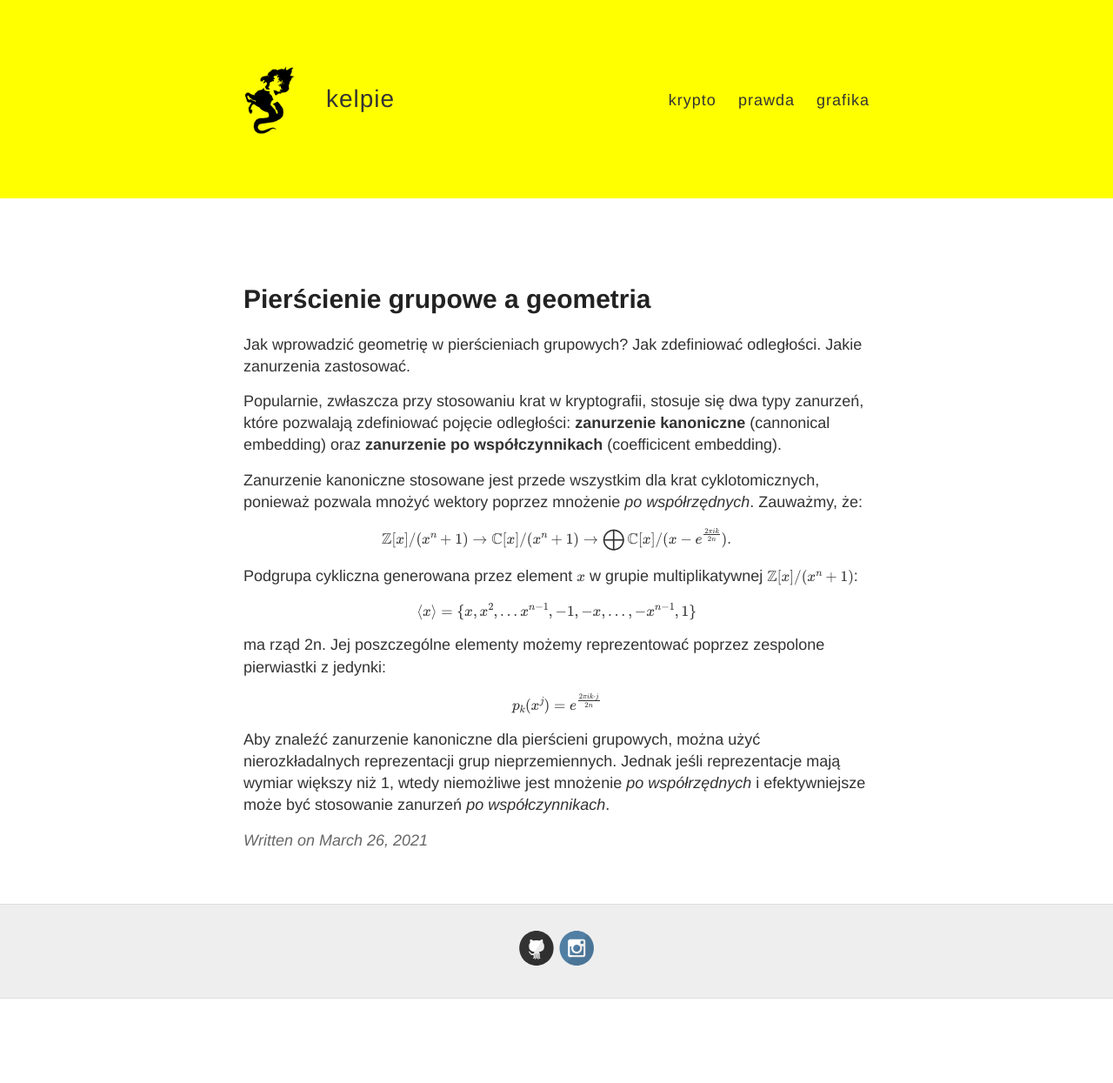
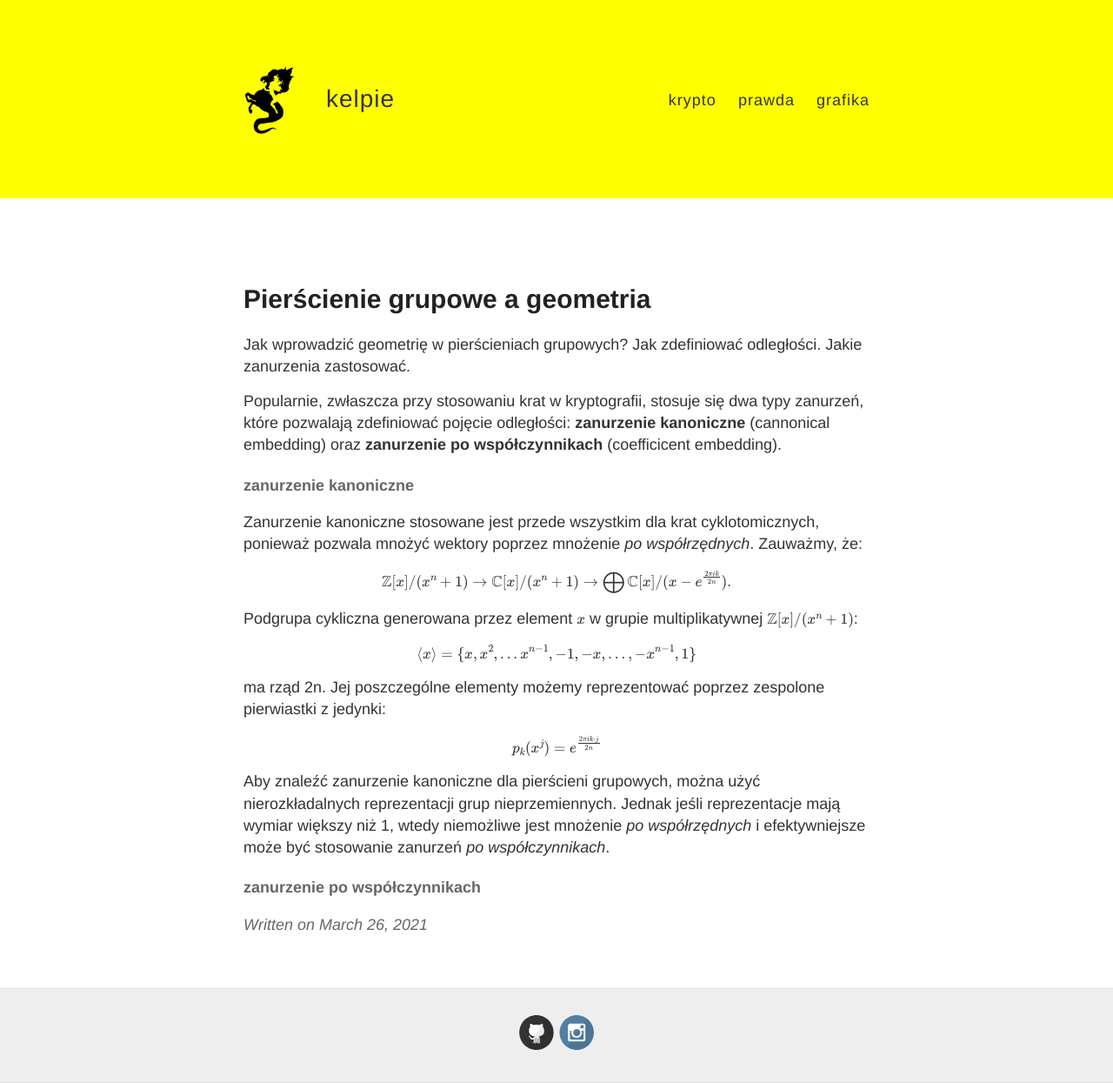
Before and after one commit to keIpie/keIpie.github.io, a Jekyll site: the page built from rg/_posts/2021-3-26-rg-zanurzenia.md, in a window 1280 px wide. Shown: the whole page at 87% size. Built offline with Jekyll 4.4.1, drawn with Linux system fonts in a browser that asks for light colours; formulas are drawn with MathJax 3; before the commit the page ends 1148 px from its top, so only the background shows below that.

Commit message:
gr zanurzenia

```diff
--- a/rg/_posts/2021-3-26-rg-zanurzenia.md
+++ b/rg/_posts/2021-3-26-rg-zanurzenia.md
@@ -9,6 +9,8 @@ Jakie zanurzenia zastosować.
 Popularnie, zwłaszcza przy stosowaniu krat w kryptografii, stosuje się dwa typy zanurzeń, które
 pozwalają zdefiniować pojęcie odległości: **zanurzenie kanoniczne** (cannonical embedding) oraz
 **zanurzenie po współczynnikach** (coefficicent embedding).
+
+#### zanurzenie kanoniczne
 
 Zanurzenie kanoniczne stosowane jest przede wszystkim dla krat cyklotomicznych, ponieważ pozwala
 mnożyć wektory poprzez mnożenie *po współrzędnych*. Zauważmy, że:
@@ -26,3 +28,5 @@ $$ p_k(x^j) = e^{\frac{2\pi ik \cdot j}{2n}}$$
 Aby znaleźć zanurzenie kanoniczne dla pierścieni grupowych, można użyć nierozkładalnych reprezentacji
 grup nieprzemiennych. Jednak jeśli reprezentacje mają wymiar większy niż 1, wtedy niemożliwe jest mnożenie
 *po współrzędnych* i efektywniejsze może być stosowanie zanurzeń *po współczynnikach*.
+
+#### zanurzenie po współczynnikach
```
